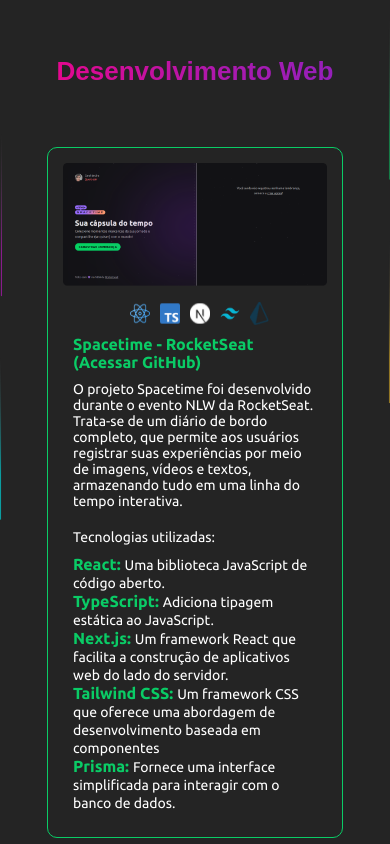
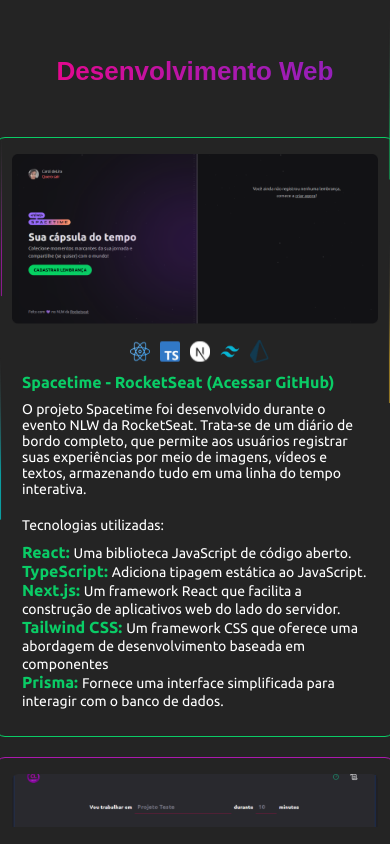
Before and after one commit to caroldelira/portifolio, a React (Create React App) app: page / in a window 390 px wide. Shown: the part 1340-2184 px from the top of the page. Built offline with nearby package versions, Linux system fonts and the light colour scheme; a web font is replaced by a local one.

Commit message:
carrossel mobile

```diff
--- a/src/components/Card/Card.styles.ts
+++ b/src/components/Card/Card.styles.ts
@@ -39,12 +39,7 @@
 
   @media only screen and (max-width: 768px) {
     flex-direction: column;
-    width: 80%;
-    height: 100%;
-
-    padding: 15px;
-
-    margin: 20px auto;
+    width: 400px;
   }
 `
 export const ImageContainer = styled.div<CardProps>`
--- a/src/components/Carousel/Carousel.styles.ts
+++ b/src/components/Carousel/Carousel.styles.ts
@@ -5,9 +5,12 @@
   flex-direction: row;
   justify-content: center;
   align-items: center;
+  height: 700px;
 
   @media only screen and (max-width: 768px) {
     flex-direction: column;
+    overflow: visible;
+
 
     & button {
       display: none;
@@ -21,6 +24,7 @@
   overflow: hidden;
 `;
 
+
 export const CarouselItem = styled.div`
   display: flex;
   flex-direction: row;
```
